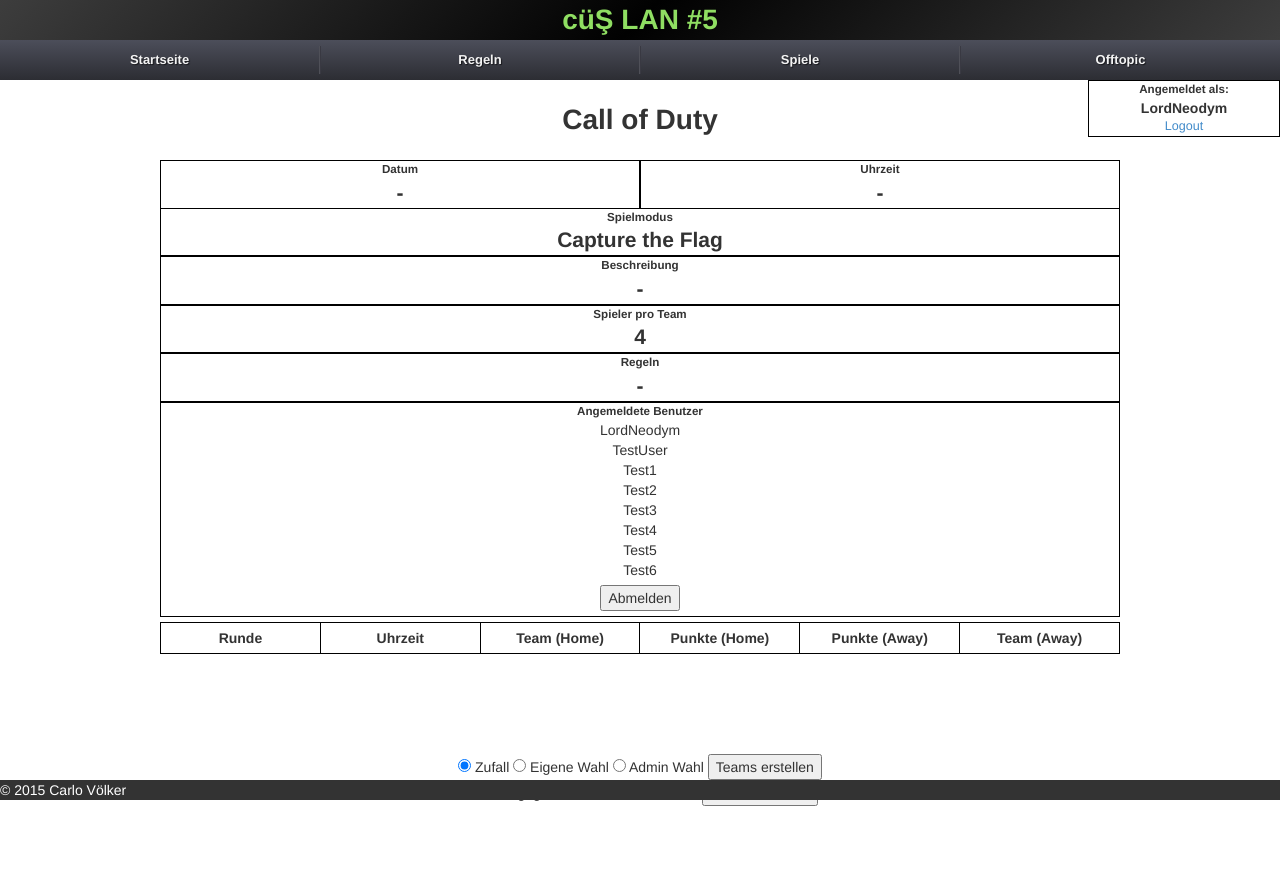
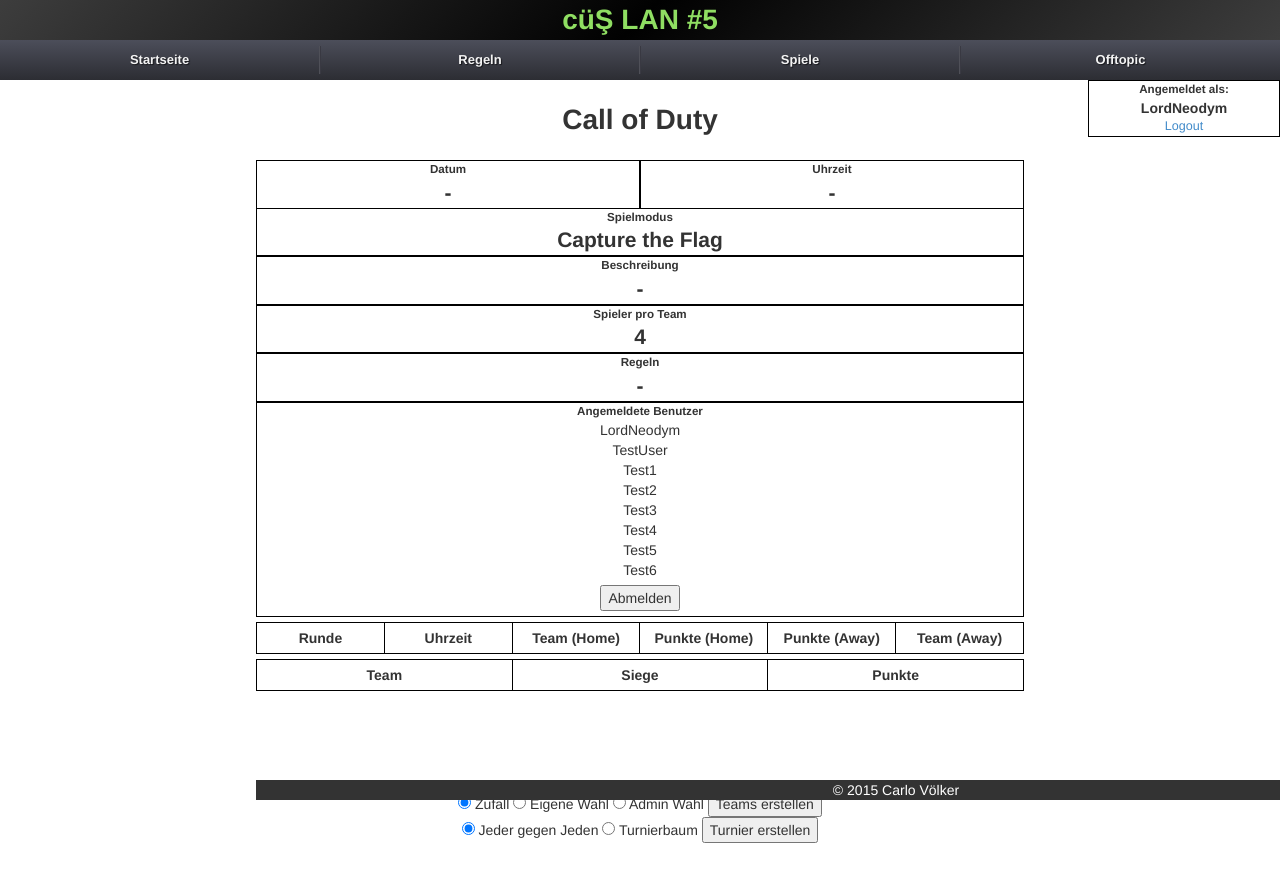
Before and after one commit to LordNeodym/intranet, a Django app: a page that uses src/core/templates/game_site.html in a window 1280 px wide. Before the commit the page ends 806 px from the top, so only its background shows below. Run offline with Django 3.2, Linux system fonts and the light colour scheme; a user stored in the database is signed in; data comes from the database, SQL or seed files in the repository; both versions use the stored data as it was after the commit; lists and menus that the app fills with data are empty; some libraries are stand-ins or nearby versions.

Commit message:
complete ranking system

```diff
--- a/src/core/models.py
+++ b/src/core/models.py
@@ -5,6 +5,8 @@
 from django.core.exceptions import ValidationError
 from django.template.defaultfilters import slugify
 from django.core import validators
+from django.db.models import Q
+from django.db.models import Sum
 
 from random import shuffle
 from datetime import date, datetime
@@ -157,6 +159,28 @@
 	def getTeam(self):
 		return u"Team {0}".format(self.description)
 
+	@property
+	def num_wins(self):
+		num_wins = Round.objects.filter(winner=self).count()
+		return num_wins
+
+	@property
+	def num_pts(self):
+		num_pts_t1 = Round.objects.filter(team1=self)\
+				.aggregate(Sum('pkt1'))
+		num_pts_t2 = Round.objects.filter(team2=self)\
+				.aggregate(Sum('pkt2'))
+		sum = 0
+		try:
+			sum += int(num_pts_t1['pkt1__sum'])
+		except TypeError:
+			pass
+		try:
+			sum += int(num_pts_t2['pkt2__sum'])
+		except TypeError:
+			pass
+		return sum
+
 	class Meta:
 		verbose_name = "Team"
 		verbose_name_plural = "Teams"
@@ -170,6 +194,7 @@
 	pkt1 = models.IntegerField(verbose_name="Punkte Heim", blank=True, null=True, validators=[integer_only])
 	pkt2 = models.IntegerField(verbose_name="Punkte Gast", blank=True, null=True, validators=[integer_only])
 	datetime = models.DateTimeField(verbose_name="Datum/Uhrzeit", blank=True, null=True)
+	winner = models.ForeignKey(Team, editable=False, null=True, related_name="round_win")
 
 	def __unicode__(self):
 		if self.round_number:
@@ -178,6 +203,15 @@
 
 	def getNumberOfSameRounds(self):
 		return len(Round.objects.filter(match = self.match, round_number = self.round_number))
+
+	def calcWinner(self):
+		if int(self.pkt1) > int(self.pkt2):
+			self.winner = self.team1
+		elif int(self.pkt2) > int(self.pkt1):
+			self.winner = self.team2
+		else:
+			self.winner = None
+		self.save()
 
 	@property
 	def getPkt1(self):
--- a/src/core/static/css/screen.css
+++ b/src/core/static/css/screen.css
@@ -61,8 +61,8 @@
 .content {
 	position: relative;
 	text-align: center;
-	width: 75%;
-	left: 12.5%;
+	width: 60%;
+	left: 20%;
 	margin-top: 20px;
 }
 
--- a/src/core/templates/game_site.html
+++ b/src/core/templates/game_site.html
@@ -13,7 +13,7 @@
 		<h1 class="game_headline">{{ game }}</h1>
 	</div>
 
-	{% for match in match %}
+	{% for match in matches %}
 	<div class="match_info">
 		<div class="datetime">
 			<div class="game_info_time">
@@ -142,8 +142,6 @@
 			</tr>
 			{% endfor %}
 
-
-
 			{% comment %}
 			{% for i in round.getNumberOfSameRounds|get_range %}
 				<tr>
@@ -165,10 +163,25 @@
 			{% endfor %}
 			{% endcomment %}
 
-
-
 		</table>
 	</div>
+
+	<div class="ranking">
+		<table>
+			<tr>
+				<th>Team</th>
+				<th>Siege</th>
+				<th>Punkte</th>
+			</tr>
+			{% for team in match.team_match.all|sortTeam %}
+			<tr>
+				<td>Team {{ team.0.description }}</td>
+				<td>{{ team.1.wins }}</td>
+				<td>{{ team.1.pts }}</td>
+			</tr>
+			{% endfor %}
+		</table>
+	<div>
 
 	{% if user|has_group:"Admin" %}
 	<div class="admin_interface">
--- a/src/core/templatetags/helper.py
+++ b/src/core/templatetags/helper.py
@@ -1,5 +1,10 @@
 from django.template import Library
 from django.contrib.auth.models import Group
+from django.db.models import Count
+
+import operator
+
+from core.models import Team
 
 register = Library()
 
@@ -40,3 +45,10 @@
     Instead of 3 one may use the variable set in the views
   """
   return range( value )
+
+@register.filter
+def sortTeam(teams):
+  team_dic = {}
+  for team in teams:
+    team_dic[team] = {'wins': team.num_wins, 'pts': team.num_pts}
+  return sorted(team_dic.items(), key=operator.itemgetter(1), reverse=True)
--- a/src/core/views.py
+++ b/src/core/views.py
@@ -109,7 +109,8 @@
 		except:
 			content['msg'] = "Seite nicht gefunden!"
 			return render_to_response('game_site.html', {'content': content}, context_instance=context)
-		content['match'] = Match.objects.filter(game=content['game'])
+		content['matches'] = Match.objects.filter(game=content['game'])
+
 	else:
 		content['msg'] = "Bitte zuerst einloggen!"
 	return render_to_response('game_site.html', content, context_instance=context)
@@ -191,5 +192,6 @@
 		round.pkt1 = request.POST['pkt1']
 		round.pkt2 = request.POST['pkt2']
 		round.save()
+		round.calcWinner()
 	else:
 		print form.errors
```
Also changed, not shown: src/core/migrations/0011_auto_20150902_0025.py (added), src/core/migrations/0012_auto_20150902_0044.py (added), src/core/migrations/0013_auto_20150902_2137.py (added), src/db.sqlite3.
